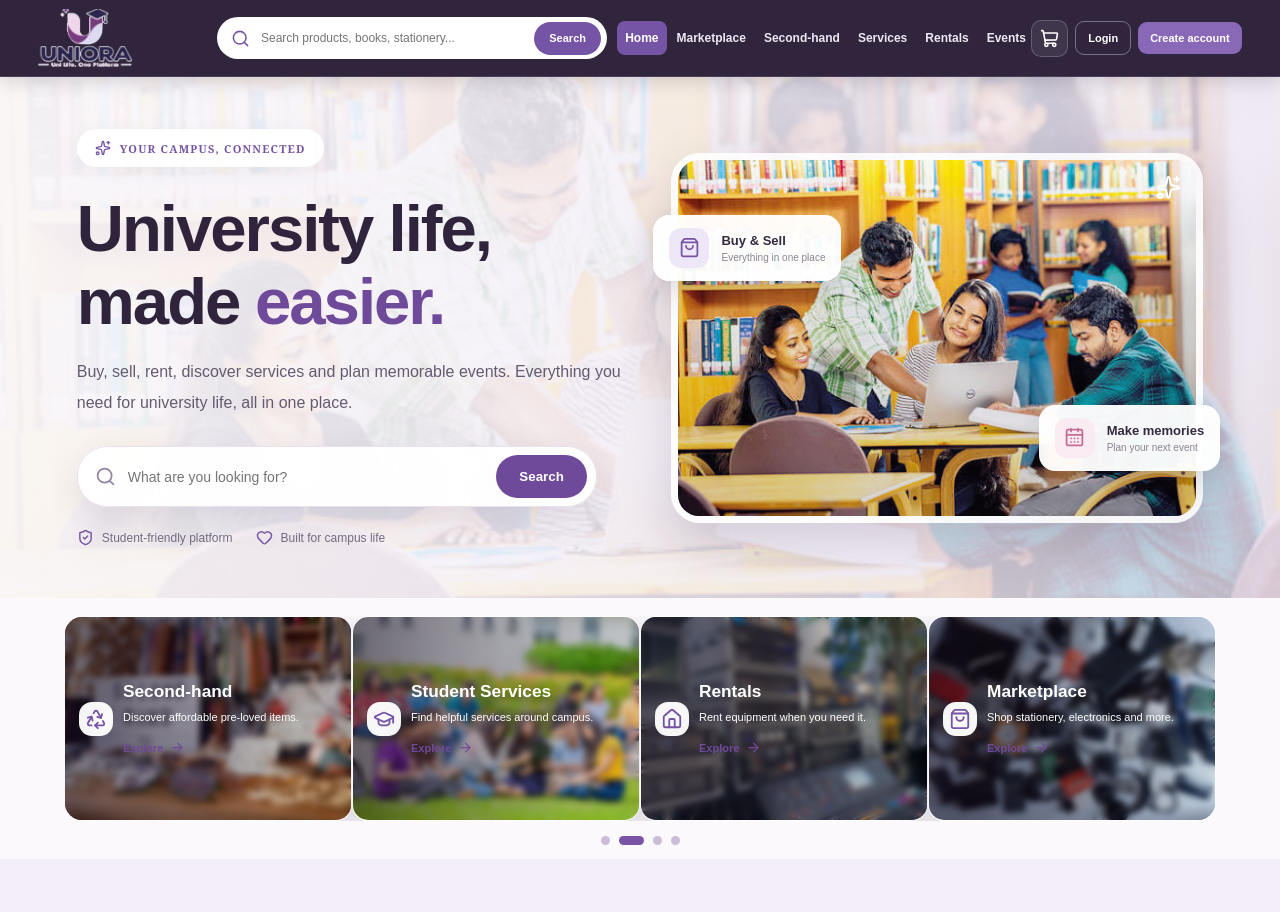
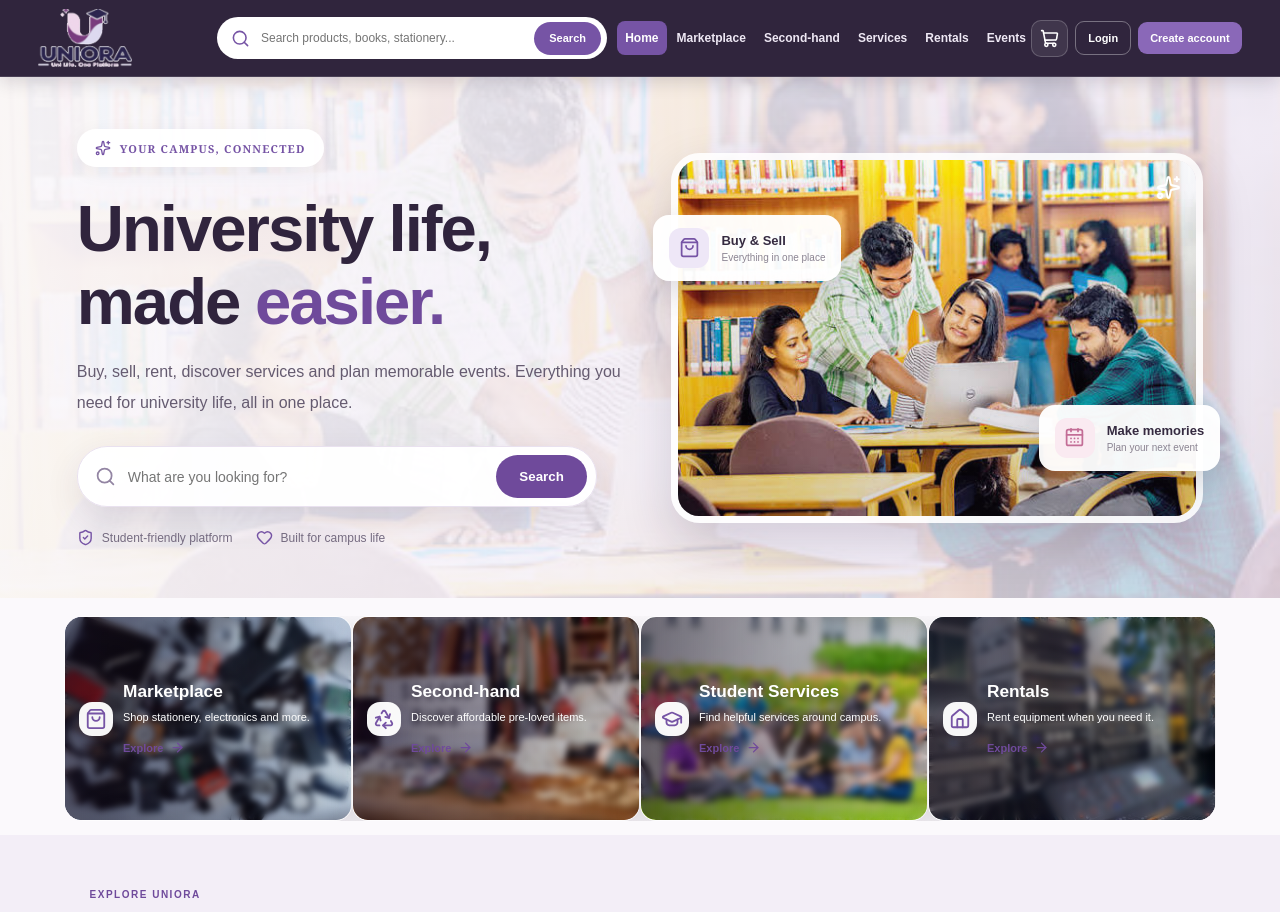
Before and after one commit to NayanatharaBandara/Uniora, a React (Vite) app: page / in a window 1280 px wide. Shown: the top 912 px of the page. Built offline with nearby package versions, Linux system fonts and the light colour scheme; no server answers; the database is empty.

Commit message:
Simplify homepage feature carousel markup

```diff
--- a/src/pages/Home.jsx
+++ b/src/pages/Home.jsx
@@ -121,24 +121,6 @@ function Home() {
   const [products, setProducts] = useState([]);
   const [loading, setLoading] = useState(true);
   const [searchText, setSearchText] = useState("");
-  const [activeFeatureIndex, setActiveFeatureIndex] = useState(0);
-  const [pauseFeatureCarousel, setPauseFeatureCarousel] = useState(false);
-  const [carouselResetting, setCarouselResetting] = useState(false);
-
-  useEffect(() => {
-    if (pauseFeatureCarousel) return undefined;
-    const timer = window.setInterval(() => {
-      setActiveFeatureIndex((current) => current + 1);
-    }, 3500);
-    return () => window.clearInterval(timer);
-  }, [pauseFeatureCarousel]);
-
-  useEffect(() => {
-    if (!carouselResetting) return undefined;
-    const frame = window.requestAnimationFrame(() => setCarouselResetting(false));
-    return () => window.cancelAnimationFrame(frame);
-  }, [carouselResetting]);
-
   useEffect(() => {
     let active = true;
 
@@ -282,25 +264,19 @@ function Home() {
           </div>
         </section>
 
-        {/* FOUR-CARD AUTOMATIC FEATURE CAROUSEL */}
-        <section className="home-feature-carousel" aria-label="Explore UNIORA sections"
-          onMouseEnter={() => setPauseFeatureCarousel(true)}
-          onMouseLeave={() => setPauseFeatureCarousel(false)}>
+        {/* CONTINUOUS FOUR-CARD / TWO-CARD FEATURE CAROUSEL */}
+        <section className="home-feature-carousel" aria-label="Explore UNIORA sections">
           <div className="home-feature-carousel-viewport">
-            <div className={"home-feature-carousel-track" + (carouselResetting ? " resetting" : "")}
-              style={{ transform: "translateX(-" + (activeFeatureIndex * 20) + "%)" }}
-              onTransitionEnd={(event) => {
-                if (event.target !== event.currentTarget) return;
-                if (activeFeatureIndex >= features.length) {
-                  setCarouselResetting(true);
-                  setActiveFeatureIndex(0);
-                }
-              }}>
-              {[...features, features[0]].map((feature, index) => {
+            <div className="home-feature-carousel-track">
+              {[...features, ...features].map((feature, index) => {
                 const Icon = feature.icon;
                 return (
-                  <Link to={feature.link} className="feature-strip-card" key={feature.title + "-" + index}
-                    style={{ "--feature-photo": `url("${feature.image}")` }}>
+                  <Link
+                    to={feature.link}
+                    className="feature-strip-card"
+                    key={feature.title + "-" + index}
+                    style={{ "--feature-photo": `url("${feature.image}")` }}
+                  >
                     <div className="feature-card-photo" />
                     <div className="feature-card-overlay" />
                     <div className="feature-card-content">
@@ -315,15 +291,6 @@ function Home() {
                 );
               })}
             </div>
-          </div>
-          <div className="home-feature-carousel-dots" aria-label="Carousel slide controls">
-            {features.map((feature, index) => (
-              <button key={feature.title} type="button"
-                className={index === (activeFeatureIndex % features.length) ? "active" : ""}
-                aria-label={"Show " + feature.title}
-                aria-current={index === (activeFeatureIndex % features.length) ? "true" : undefined}
-                onClick={() => setActiveFeatureIndex(index)} />
-            ))}
           </div>
         </section>
 
```
